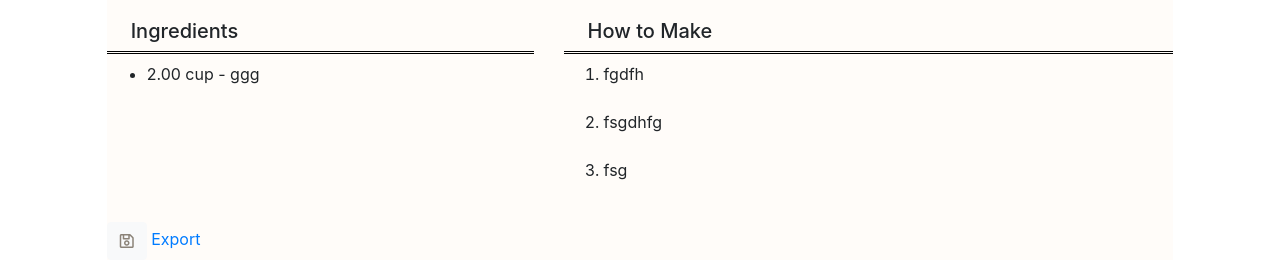
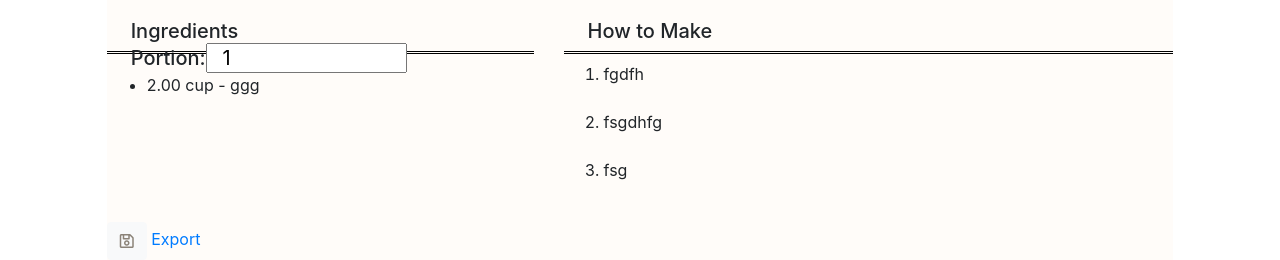
Before and after one commit to sarah-am/crumble_mumble, a Django app: a page that uses recipes/templates/recipe_details.html in a window 1280 px wide. Shown: the part 558-818 px from the top of the page. Run offline with Django 3.2, Linux system fonts and the light colour scheme; a user stored in the database is signed in; data comes from the database, SQL or seed files in the repository; some libraries are stand-ins or nearby versions.

Commit message:
finished changing portions functionality

```diff
--- a/recipes/templates/recipe_details.html
+++ b/recipes/templates/recipe_details.html
@@ -21,11 +21,16 @@
 
 		<div class="row">
 			<div class="col-lg-5">
-				<h5 class="navbar-border pb-2 pl-4">Ingredients</h5>
+<h5 class="navbar-border pb-2 pl-4">
+	Ingredients
+	<div class="float-right ">
+		Portion:<input type="number" id="portion" value="1" class="col-6" onkeyup="changeAmounts()">
+	</div>
+</h5>
 				<ul>
-				{% for ingredient in recipe.ingredients.all %}
-					 <li>{{ingredient.amount}} {{ingredient.measure}} - {{ingredient.ingredient}}</li>
-				{% endfor %}
+{% for ingredient in recipe.ingredients.all %}
+	 <li><span id="ingredient-amount-{{ingredient.id}}">{{ingredient.amount}}</span> {{ingredient.measure}} - {{ingredient.ingredient}}</li>
+{% endfor %}
 				</ul>
 			</div>
 			<div class="col-lg-7">
@@ -54,6 +59,7 @@
 
 	</div>
 <script type="text/javascript">
+
 	function save() {
 		$.ajax(
 	        {
@@ -75,5 +81,13 @@
 	        }
 	    );
 	}
+
+	function changeAmounts(){
+		portion = $("#portion").val();
+		{% for ingredient in recipe.ingredients.all %}
+			$("#ingredient-amount-{{ingredient.id}}").html(({{ingredient.amount}}*portion);
+		{% endfor %}
+	};
+
 </script>
 {% endblock content %}
```
